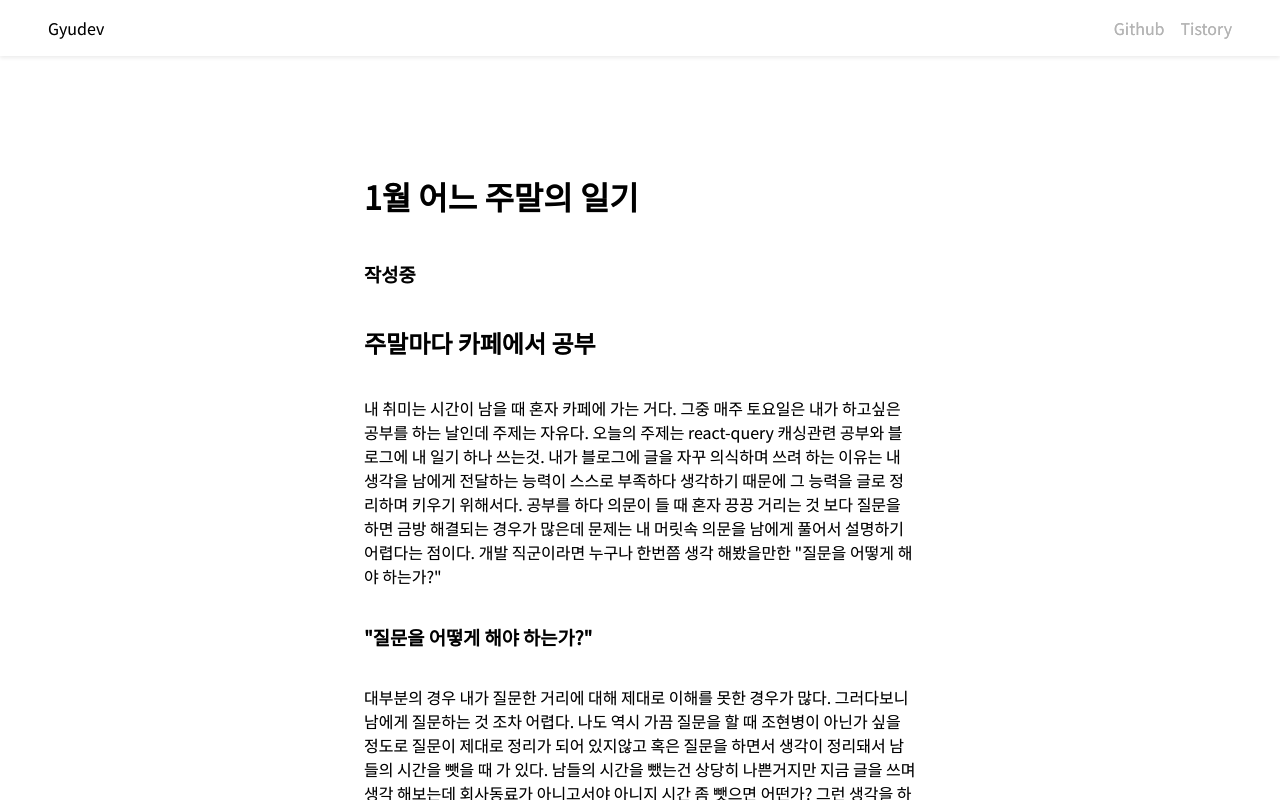
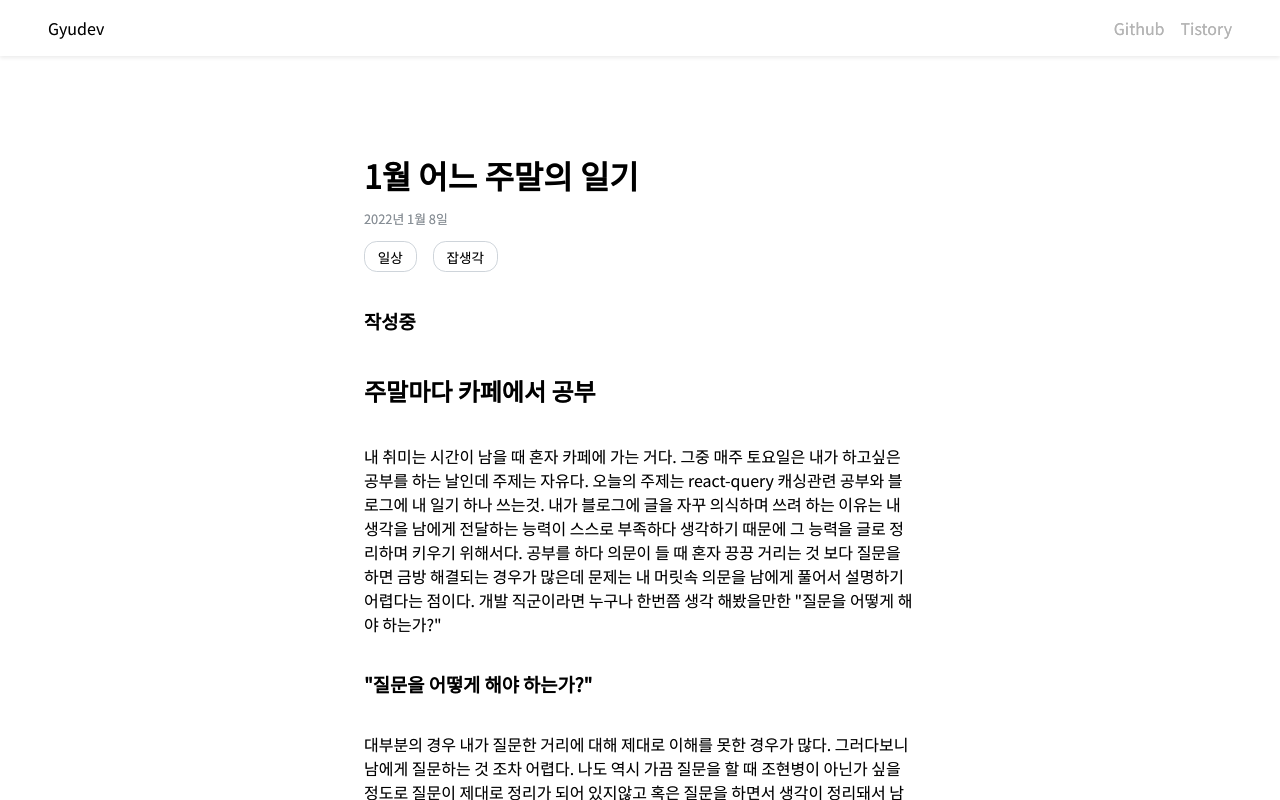
Before and after one commit to Gyumong/gyudev, a Gatsby site: page /blog/mythink in a window 1280 px wide. Built offline with nearby package versions, Linux system fonts and the light colour scheme; Gatsby itself is replaced by a stand-in of ours.

Commit message:
feat: post마다 tags 적용

```diff
--- a/blog/mythink.mdx
+++ b/blog/mythink.mdx
@@ -2,6 +2,7 @@
 title: "1월 어느 주말의 일기"
 date: "2022-01-08"
 coverAlt: "가끔 내 정신이 안녕한가 심히 고민이 된다."
+tags: ["일상", "잡생각"]
 ---
 
 ### 작성중
--- a/gatsby-node.js
+++ b/gatsby-node.js
@@ -2,7 +2,7 @@ const path = require("path")
 
 exports.createPages = async ({ graphql, actions, reporter }) => {
   const { createPage } = actions
-  const blogPostTemplate = path.resolve(`./src/layout/blog-page-layout.js`)
+  const blogPostTemplate = path.resolve(`./src/layout/blog-page-layout.jsx`)
 
   const result = await graphql(`
     query {
@@ -30,7 +30,9 @@ exports.createPages = async ({ graphql, actions, reporter }) => {
     createPage({
       path: `/blog/${item.slug}`,
       component: blogPostTemplate,
-      context: { id: item.id },
+      context: {
+        id: item.id,
+      },
     })
   })
 }
--- a/package.json
+++ b/package.json
@@ -22,6 +22,7 @@
     "gatsby-remark-autolink-headers": "^5.4.0",
     "gatsby-source-filesystem": "^4.0.0",
     "gatsby-transformer-sharp": "^4.0.0",
+    "lodash.kebabcase": "^4.1.1",
     "prop-types": "^15.7.2",
     "react": "^17.0.1",
     "react-dom": "^17.0.1",
--- a/src/layout/blog-page-layout.js
+++ /dev/null
@@ -1,32 +0,0 @@
-import React from "react"
-import { graphql } from "gatsby"
-import { MDXProvider } from "@mdx-js/react"
-import { MDXRenderer } from "gatsby-plugin-mdx"
-import { Link } from "gatsby"
-import Layout from "./index"
-import Utterances from "../components/Utterances"
-const shortcodes = { Link } // Provide common components here
-export default function PageTemplate({ data: { mdx } }) {
-  return (
-    <Layout pageTitle={mdx.frontmatter.title}>
-      <h1>{mdx.frontmatter.title}</h1>
-      <MDXProvider components={shortcodes}>
-        <MDXRenderer frontmatter={mdx.frontmatter}>{mdx.body}</MDXRenderer>
-      </MDXProvider>
-      <Utterances repo="Gyumong/gyudev" theme="github-light" />
-    </Layout>
-  )
-}
-
-export const pageQuery = graphql`
-  query BlogPostQuery($id: String) {
-    mdx(id: { eq: $id }) {
-      id
-      frontmatter {
-        title
-        date(formatString: "MMMM D, YYYY")
-      }
-      body
-    }
-  }
-`
--- /dev/null
+++ b/src/layout/blog-page-layout.jsx
@@ -0,0 +1,95 @@
+import React from "react"
+import { graphql } from "gatsby"
+import { MDXProvider } from "@mdx-js/react"
+import { MDXRenderer } from "gatsby-plugin-mdx"
+import { Link } from "gatsby"
+import Layout from "./index"
+import Utterances from "../components/Utterances"
+import styled from "@emotion/styled"
+import kebabCase from "lodash.kebabcase"
+import palette from "../styles/palette"
+
+const PostTitle = styled.h1`
+  margin: 0;
+`
+const PostDate = styled.p`
+  margin: 0;
+  margin-top: 0.7rem;
+  color: ${palette.gray[6]};
+  font-size: 0.8rem;
+  line-height: 1.6;
+`
+
+const Tags = styled.div`
+  ul {
+    margin-top: 0.7rem;
+    list-style: none;
+    padding: 0;
+    margin-bottom: 1rem;
+
+    li {
+      display: inline-block;
+      margin-right: 1rem;
+      text-align: center;
+      a {
+        display: block;
+        padding-left: 0.8rem;
+        padding-right: 0.8rem;
+        padding-top: 0.3rem;
+        padding-bottom: 0.3rem;
+        text-decoration: none;
+        color: black;
+        font-size: 0.85rem;
+        border-width: 4px;
+        border-radius: 0.8rem;
+        border: 1px solid ${palette.gray[4]};
+
+        &:hover {
+          background-color: ${palette.gray[7]};
+          color: ${palette.gray[1]};
+          border-color: ${palette.gray[1]};
+        }
+      }
+    }
+  }
+`
+
+const shortcodes = { Link } // Provide common components here
+export default function PageTemplate({ data: { mdx } }) {
+  return (
+    <Layout pageTitle={mdx.frontmatter.title}>
+      <PostTitle>{mdx.frontmatter.title}</PostTitle>
+      <PostDate>{mdx.frontmatter.date}</PostDate>
+      <Tags>
+        <ul>
+          {mdx.frontmatter.tags
+            ? mdx.frontmatter.tags.map(tag => (
+                <li key={kebabCase(tag)}>
+                  <Link to={`/tags/${kebabCase(tag)}`}>{kebabCase(tag)}</Link>
+                </li>
+              ))
+            : null}
+        </ul>
+      </Tags>
+
+      <MDXProvider components={shortcodes}>
+        <MDXRenderer frontmatter={mdx.frontmatter}>{mdx.body}</MDXRenderer>
+      </MDXProvider>
+      <Utterances repo="Gyumong/gyudev" theme="github-light" />
+    </Layout>
+  )
+}
+
+export const pageQuery = graphql`
+  query BlogPostQuery($id: String) {
+    mdx(id: { eq: $id }) {
+      id
+      frontmatter {
+        title
+        date(formatString: "YYYY년 M월 D일")
+        tags
+      }
+      body
+    }
+  }
+`
--- a/src/pages/index.js
+++ b/src/pages/index.js
@@ -19,7 +19,7 @@ export const query = graphql`
     allMdx(sort: { fields: frontmatter___date, order: DESC }) {
       nodes {
         frontmatter {
-          date(formatString: "MMMM D, YYYY")
+          date(formatString: "YYYY년 M월 D일")
           title
           coverAlt
         }
```
Also changed, not shown: src/components/Tags.jsx (added, +74 -0 lines), src/components/PostCard.jsx (renamed from src/components/PostCard.js), src/components/Utterances.jsx (renamed from src/components/Utterances.js), src/components/header.jsx (renamed from src/components/header.js), src/layout/index.jsx (renamed from src/layout/index.js), 2 other files.
